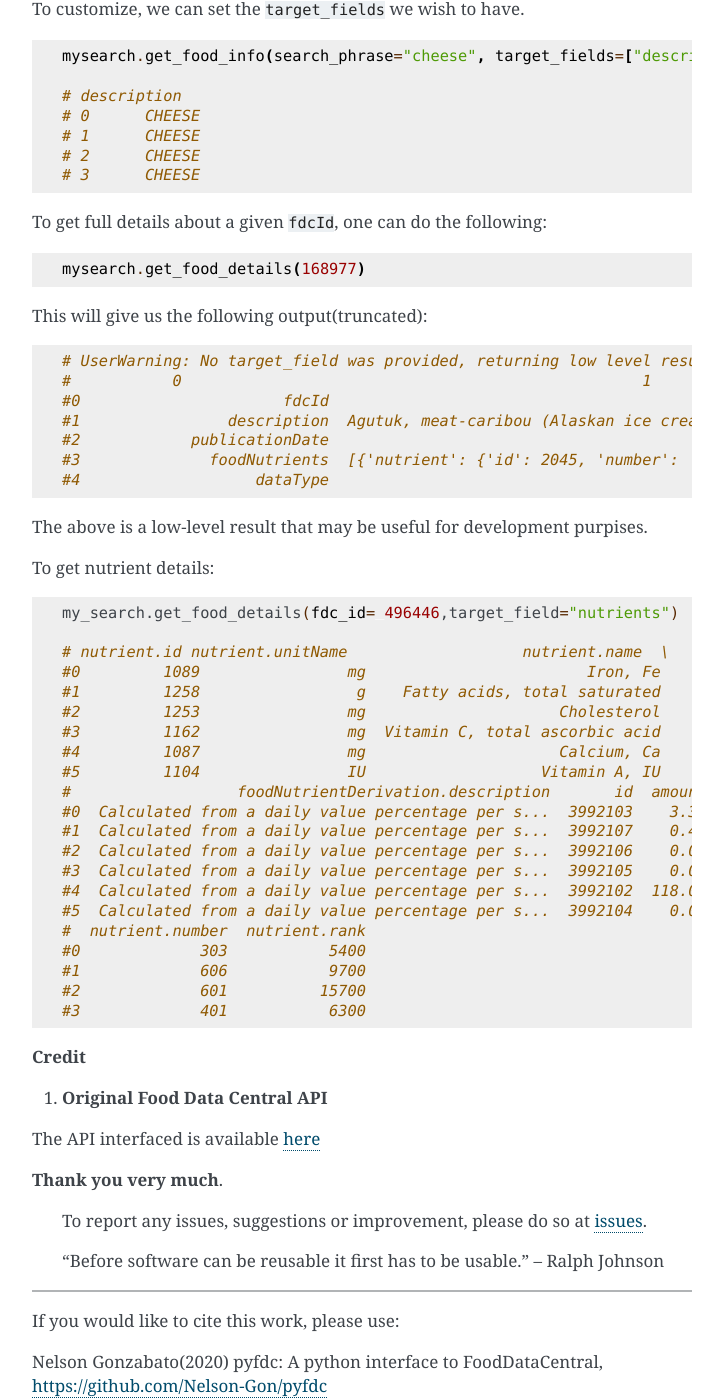
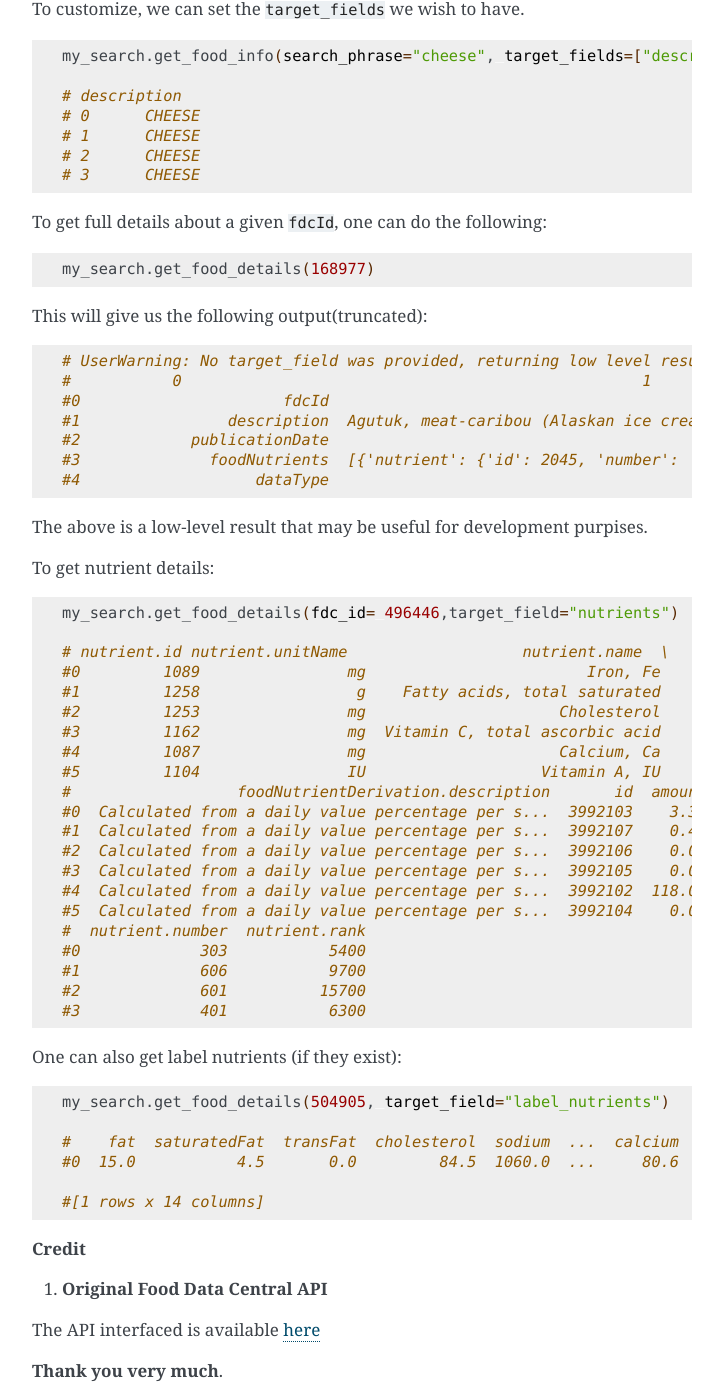
Before and after one commit to Nelson-Gon/pyfdc, a Sphinx documentation site: the page built from docs/source/README.rst, in a window 1280 px wide and 1400 px high, scrolled down 2299 px. Shown: the whole window, without its empty margins (388-1111 px from the left). Built offline with Sphinx 7.4.7, drawn with Linux system fonts in a browser that asks for light colours.

Commit message:
Support label nutrients, todo: figure out sphinx-doc/sphinx#9562

```diff
--- a/docs/source/README.rst
+++ b/docs/source/README.rst
@@ -197,9 +197,9 @@ The above will result in the following output:
 In the above, we got a warning message because we used defaults out-of-the-box. To customize, we can set
 the ``target_fields`` we wish to have.
 
-.. code-block:: python
+.. code-block:: shell
 
-   mysearch.get_food_info(search_phrase="cheese", target_fields=["description"]).head(4)
+   my_search.get_food_info(search_phrase="cheese", target_fields=["description"]).head(4)
 
    # description
    # 0      CHEESE
@@ -209,10 +209,10 @@ the ``target_fields`` we wish to have.
 
 To get full details about a given ``fdcId``\ , one can do the following:
 
-.. code-block:: python
+.. code-block:: shell
 
 
-   mysearch.get_food_details(168977)
+   my_search.get_food_details(168977)
 
 This will give us the following output(truncated):
 
@@ -255,6 +255,17 @@ To get nutrient details:
    #2             601          15700
    #3             401           6300
 
+One can also get label nutrients (if they exist):
+
+.. code-block:: shell
+
+   my_search.get_food_details(504905, target_field="label_nutrients")
+
+   #    fat  saturatedFat  transFat  cholesterol  sodium  ...  calcium  iron  potassium  addedSugar  calories
+   #0  15.0           4.5       0.0         84.5  1060.0  ...     80.6  1.08       70.2        1.04       179
+
+   #[1 rows x 14 columns]
+
 **Credit**
 
 
--- a/docs/source/changelog.rst
+++ b/docs/source/changelog.rst
@@ -4,6 +4,9 @@ Welcome to pyfdc's changelog
 
 **Version 0.2.2**
 
+
+*
+  Users can now supply ``label_nutrients`` to ``target_field`` to get label nutrient information.
 
 *
   Added nutrition information after https://github.com/Nelson-Gon/rfdc/issues/2
```
Also changed, not shown: README.md (+14 -4 lines), changelog.md (+2 -0 lines), 1 other file.
